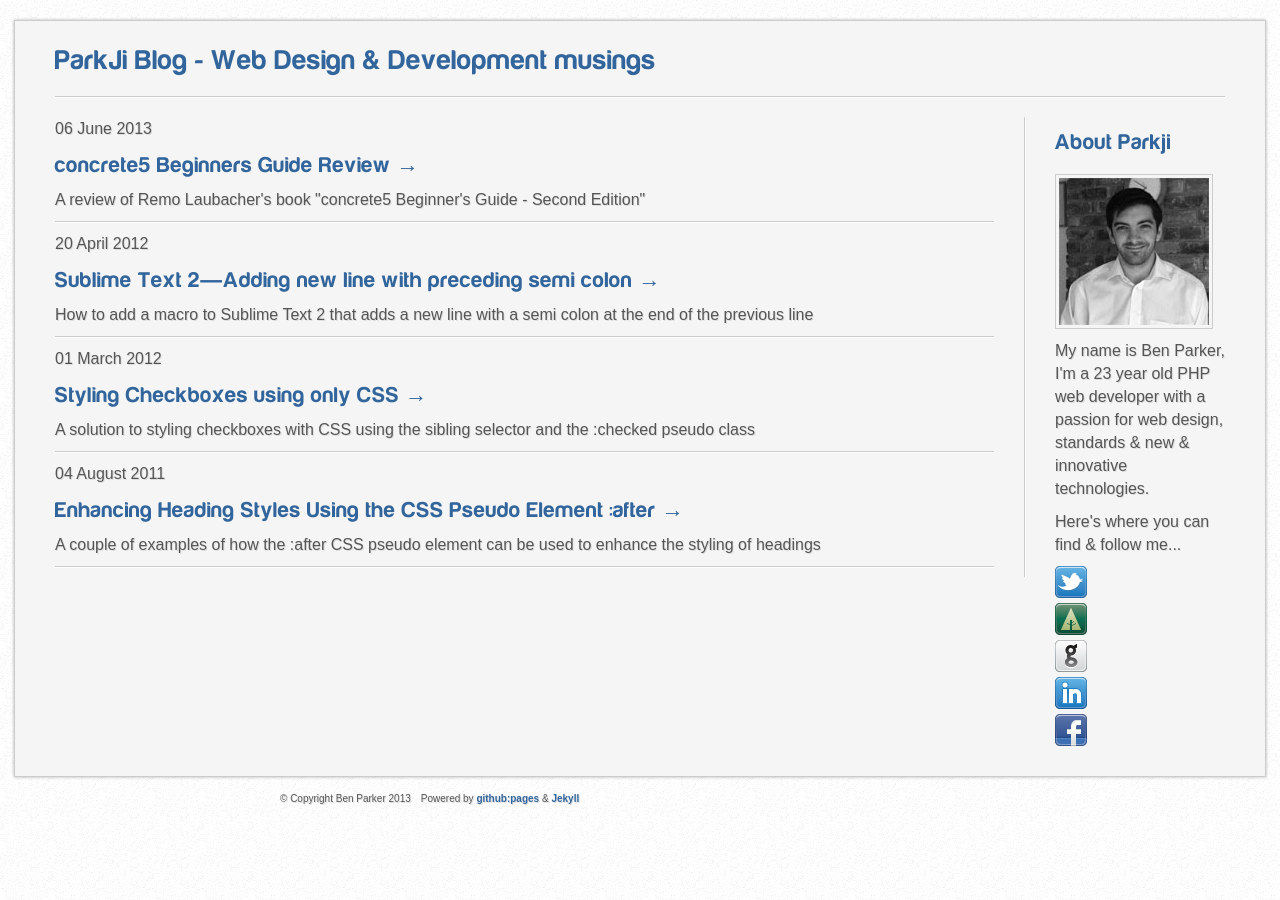
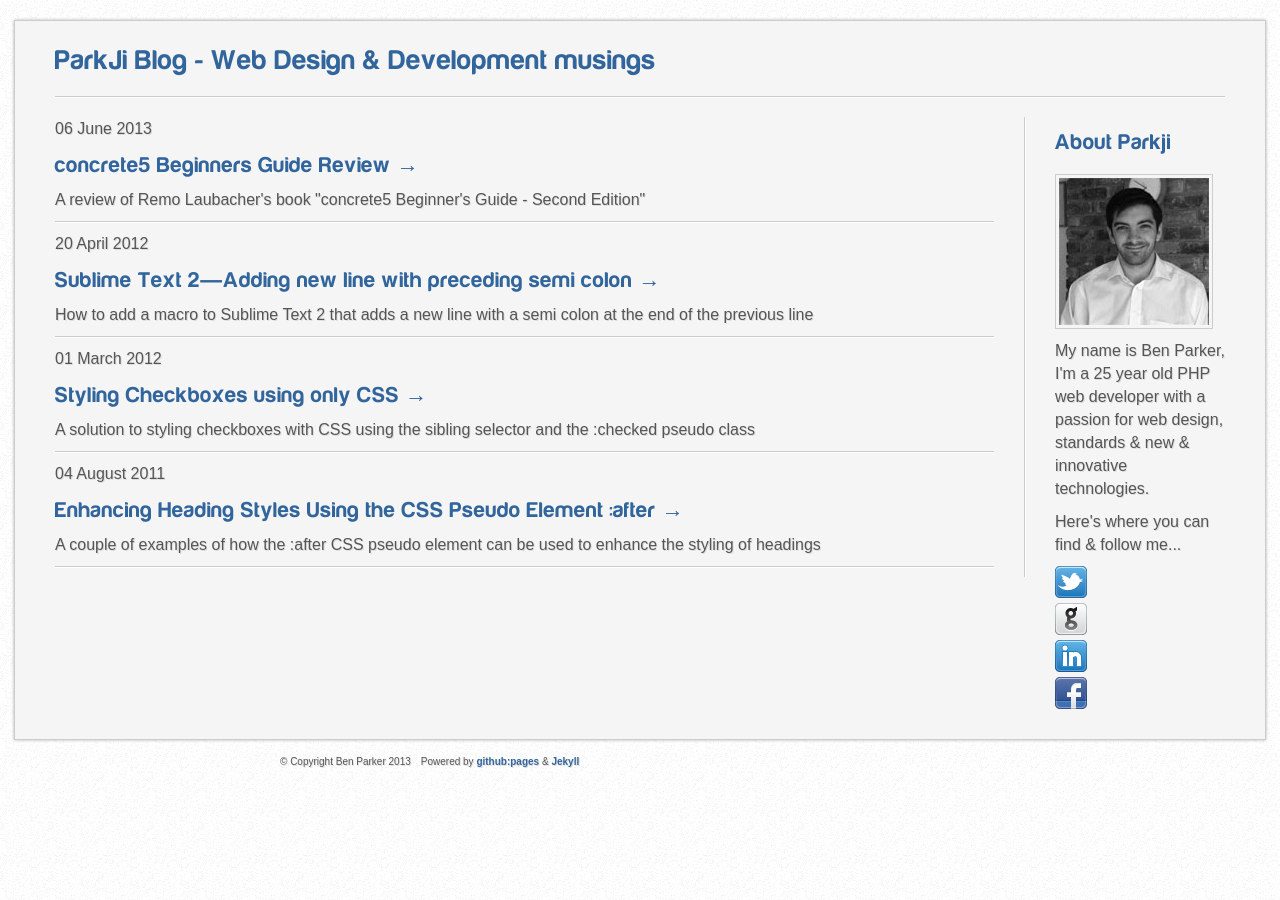
Before and after one commit to parkji/parkji.github.com, a Jekyll site: the page built from index.html, in a window 1280 px wide. Built offline with Jekyll 4.4.1, drawn with Linux system fonts in a browser that asks for light colours; Markdown is read by kramdown in place of the engine named in the settings.

Commit message:
Updates sidebar info

```diff
--- a/_includes/footer.html
+++ b/_includes/footer.html
@@ -1,11 +1,10 @@
                 <section class="span2">
                     <h2>About Parkji</h2>
                     <div><img class="me" src="/images/me.jpg" alt="Me!" /></div>
-                    <p>My name is Ben Parker, I'm a 23 year old PHP web developer with a passion for web design, standards &amp; new &amp; innovative technologies.</p>
+                    <p>My name is Ben Parker, I'm a 25 year old PHP web developer with a passion for web design, standards &amp; new &amp; innovative technologies.</p>
                     <p>Here's where you can find &amp; follow me...</p>
                     <p class="social-links">
                         <a class="social-link" id="twitter-link" href="http://twitter.com/parkji" title="Twitter.com/parkji"></a>
-                        <a class="social-link" id="forrst-link" href="http://forrst.me/parkji" title="Forrst.me/parkji"></a>
                         <a class="social-link" id="github-link" href="https://github.com/parkji" title="Github.com/parkji"></a>
                         <a class="social-link" id="linkedin-link" href="http://uk.linkedin.com/in/benparker88" title="Linkedin"></a>
                         <a class="social-link" id="facebook-link" href="http://www.facebook.com/parkji" title="Facebook.com/parkji"></a>
```
